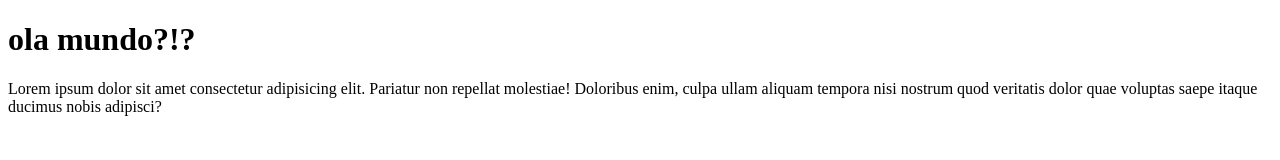
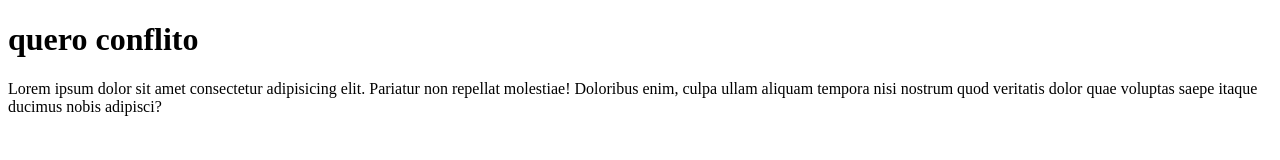
Before and after one commit to FernandoRodrigues123/git, a plain HTML site: page index.html in a window 1280 px wide. Drawn offline with Linux system fonts and the light colour scheme.

Commit message:
forçar o error

```diff
--- a/index.html
+++ b/index.html
@@ -6,7 +6,7 @@
     <title>git</title>
 </head>
 <body>
-    <h1>ola mundo?!?</h1>
+    <h1>quero conflito</h1>
 
     <p>Lorem ipsum dolor sit amet consectetur adipisicing elit.
          Pariatur non repellat molestiae!
```
